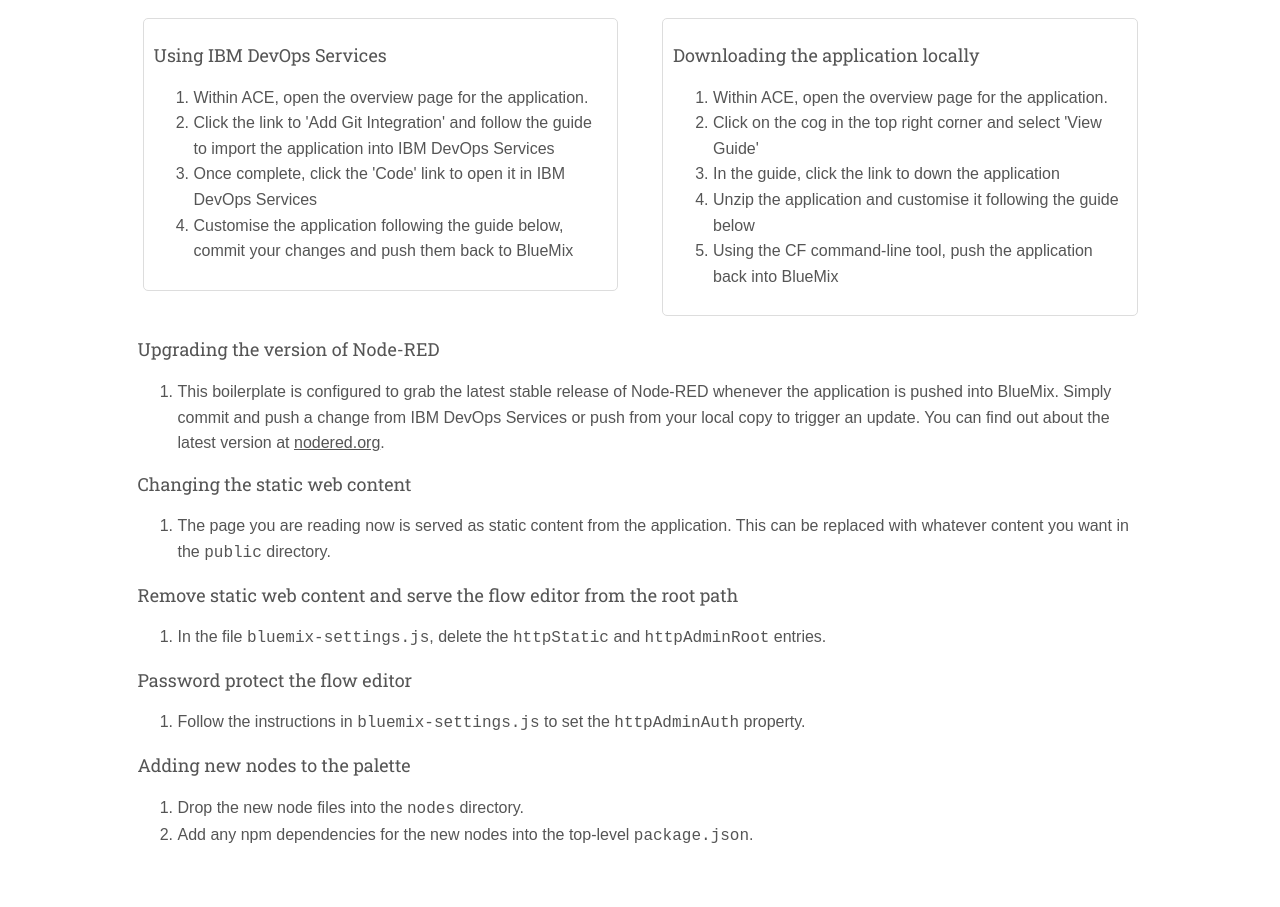
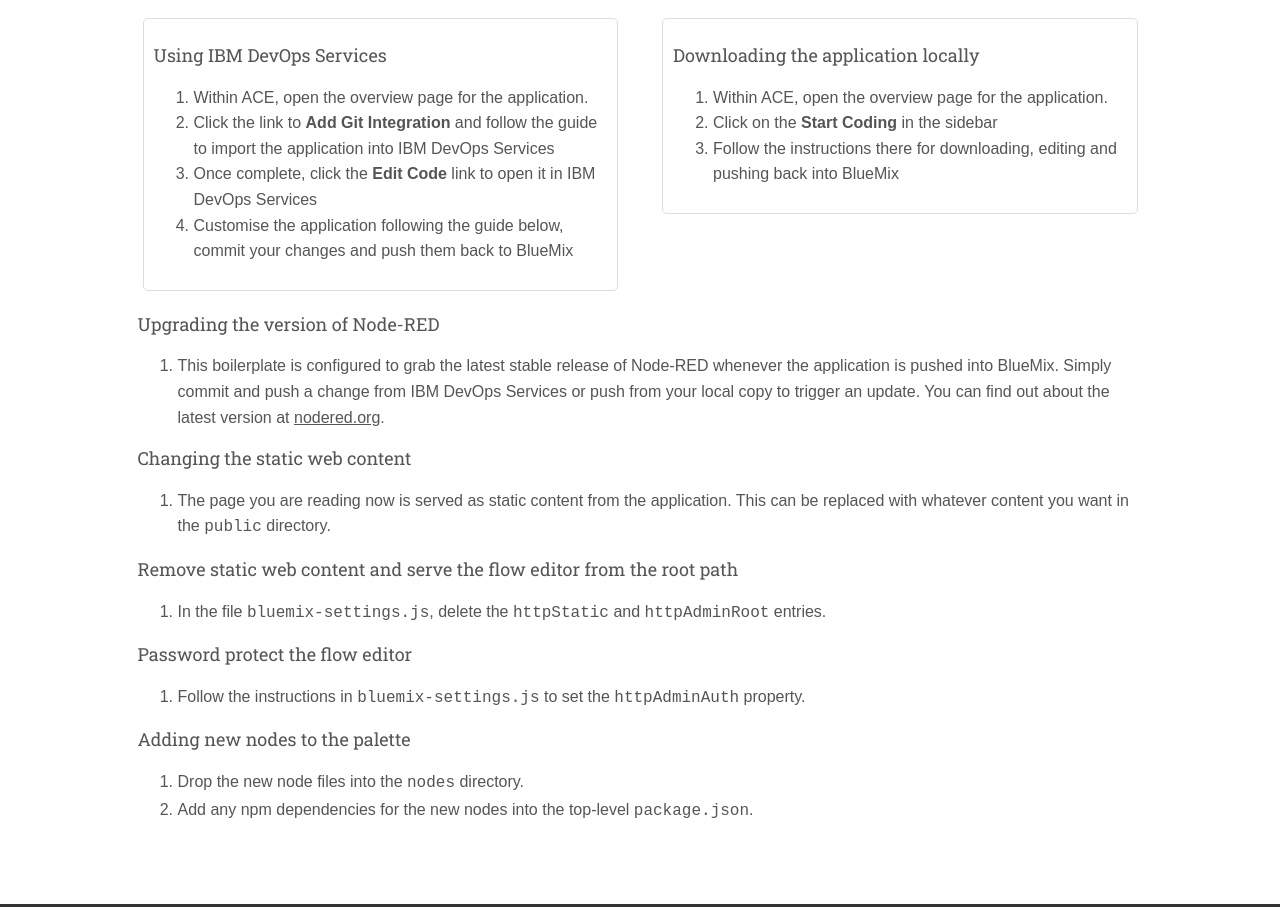
Before and after one commit to ibmresearchuk/node-red-bluemix, a website: page public/app/public/index.html in a window 1280 px wide. Shown: the part 1082-1989 px from the top of the page. Drawn offline with Linux system fonts and the light colour scheme.

Commit message:
Update docs

```diff
--- a/public/app/public/index.html
+++ b/public/app/public/index.html
@@ -68,8 +68,8 @@
                         <h4>Using IBM DevOps Services</h4>
                         <ol>
                             <li>Within ACE, open the overview page for the application.</li>
-                            <li>Click the link to 'Add Git Integration' and follow the guide to import the application into IBM DevOps Services</li>
-                            <li>Once complete, click the 'Code' link to open it in IBM DevOps Services</li>
+                            <li>Click the link to <b>Add Git Integration</b> and follow the guide to import the application into IBM DevOps Services</li>
+                            <li>Once complete, click the <b>Edit Code</b> link to open it in IBM DevOps Services</li>
                             <li>Customise the application following the guide below, commit your changes and push them back to BlueMix</li>
                         </ol>
                     </div>
@@ -79,10 +79,8 @@
                         <h4>Downloading the application locally</h4>
                         <ol>
                             <li>Within ACE, open the overview page for the application.</li>
-                            <li>Click on the cog in the top right corner and select 'View Guide'</li>
-                            <li>In the guide, click the link to down the application</li>
-                            <li>Unzip the application and customise it following the guide below</li>
-                            <li>Using the CF command-line tool, push the application back into BlueMix</li>
+                            <li>Click on the <b>Start Coding</b> in the sidebar</li>
+                            <li>Follow the instructions there for downloading, editing and pushing back into BlueMix</li>
                         </ol>
                     </div>
                 </div>
```
Also changed, not shown: public/metadata.json (+7 -3 lines).
